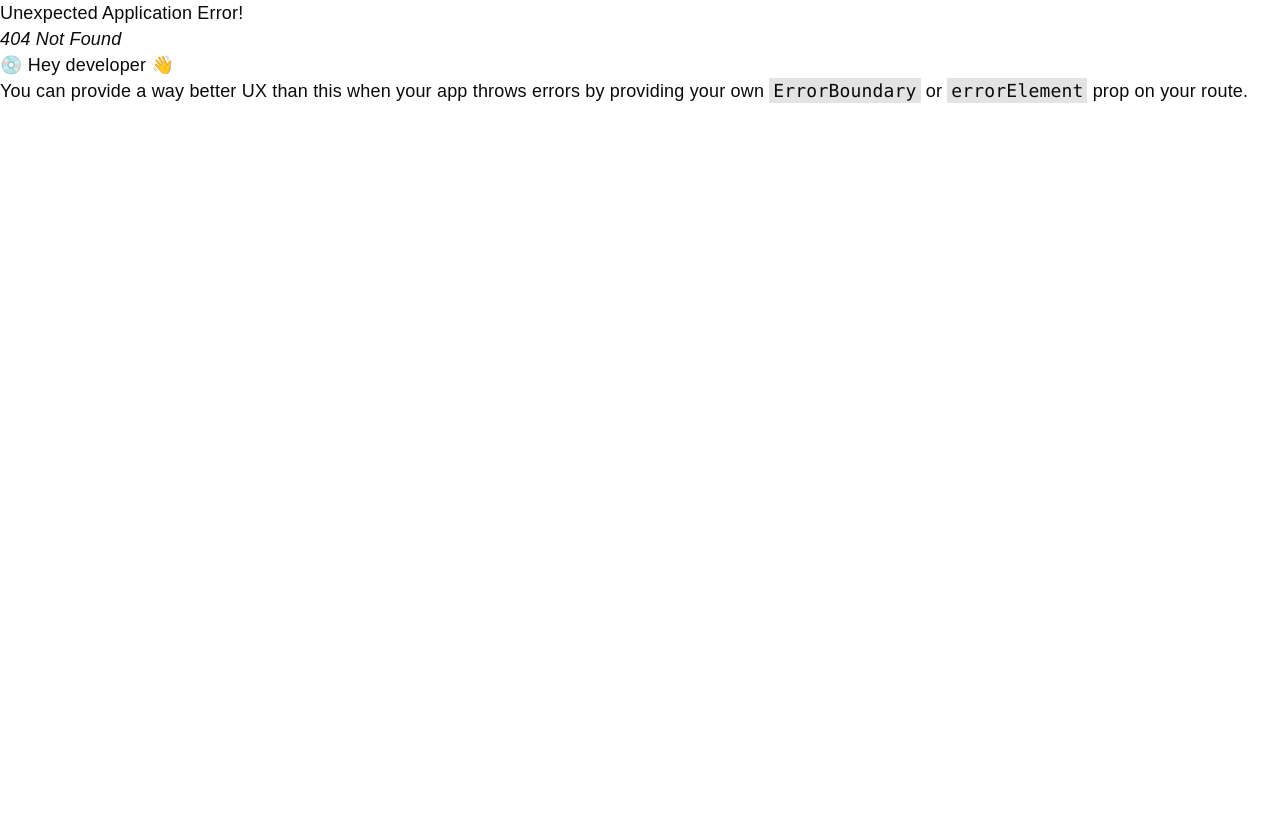
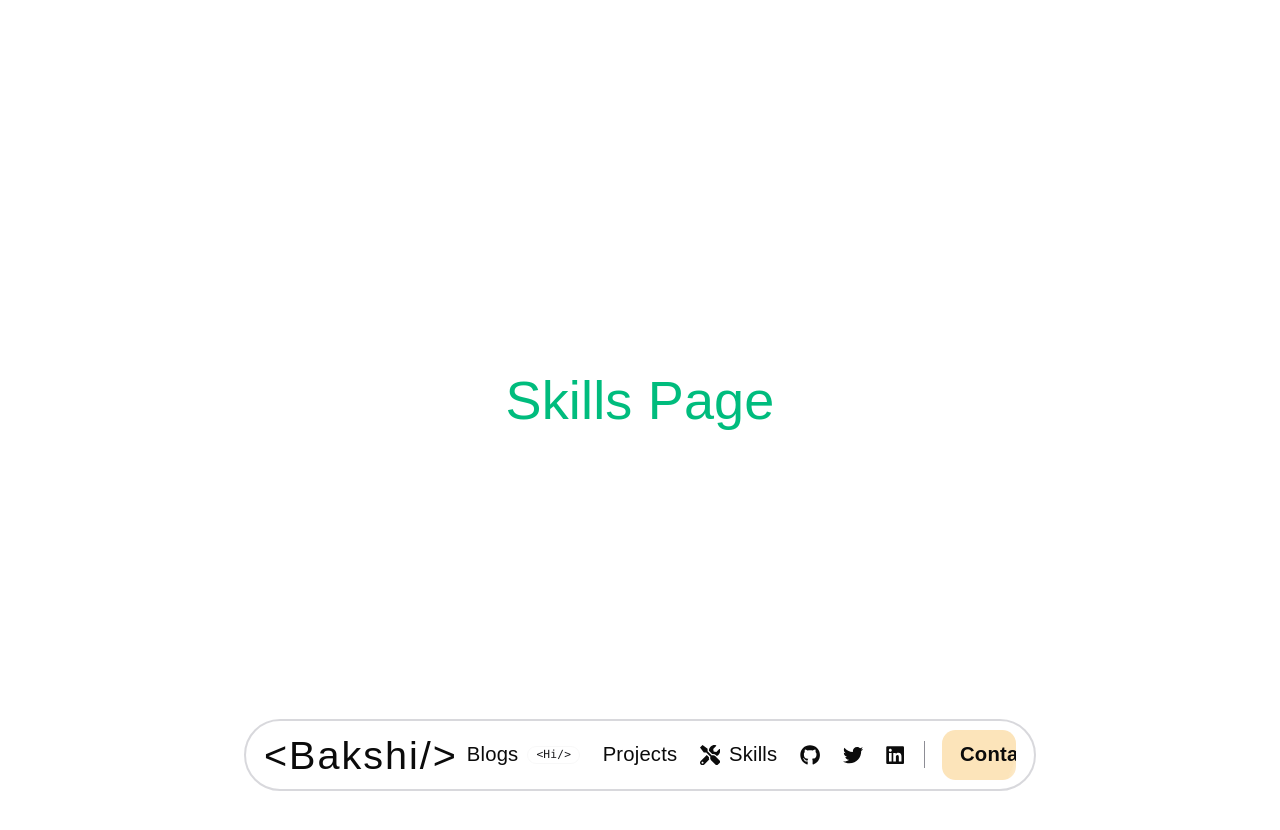
Before and after one commit to rou-nak-cloud/Dev.Portfolios, a React (Vite) app in the folder Portfolio_v3.1/: page /skill in a window 1280 px wide. Before the commit this address had no page. Shown: the top 830 px of the page. Built offline with nearby package versions, Linux system fonts and the light colour scheme; a web font is replaced by a local one.

Commit message:
BUBBLING effect  for router checked for 2 days in router system pv3

```diff
--- a/Portfolio_v3.1/package.json
+++ b/Portfolio_v3.1/package.json
@@ -17,6 +17,7 @@
     "react-dom": "^19.2.4",
     "react-icons": "^5.6.0",
     "react-router": "^7.13.1",
+    "react-router-dom": "^7.13.2",
     "tailwindcss": "^4.2.2"
   },
   "devDependencies": {
--- a/Portfolio_v3.1/src/App.jsx
+++ b/Portfolio_v3.1/src/App.jsx
@@ -1,25 +1,14 @@
-import Education from "./components/Education";
-import Hero from "./components/Hero";
-import LearningJourney from "./components/LearningPath";
+import { Outlet } from "react-router-dom";
 import Navbar from "./components/Navbar";
-import Skills from "./components/Skills";
-import BackToTop from "./utilities/BackToTop";
-import Marquee from "./utilities/Marquee";
 
 export default function App() {
   return (
     <>
       <Navbar />
-      <section>
-        <Hero />
-        <Marquee />
-        <LearningJourney />
-        <Education />
-        <Skills />
-        <BackToTop />
-
-        <div className="h-48 "></div>
-      </section>
+      {/* Outlet */}
+      <main>
+        <Outlet />
+      </main>
     </>
   );
 }
--- a/Portfolio_v3.1/src/components/Hero.jsx
+++ b/Portfolio_v3.1/src/components/Hero.jsx
@@ -1,4 +1,4 @@
-import { Link } from "react-router";
+import { Link } from "react-router-dom";
 import { aboutItems } from "../constants";
 import Button from "./Button";
 
--- a/Portfolio_v3.1/src/components/Navbar.jsx
+++ b/Portfolio_v3.1/src/components/Navbar.jsx
@@ -1,5 +1,5 @@
 import { useState } from "react";
-import { Link, useNavigate } from "react-router";
+import { Link } from "react-router-dom";
 import { AiOutlineClose } from "react-icons/ai";
 import { RiMenu5Line } from "react-icons/ri";
 
@@ -8,18 +8,20 @@ import { navList, desktopNavList } from "../constants";
 
 export default function Navbar() {
   const [menuOpen, setMenuOpen] = useState(false);
-  const navigate = useNavigate();
 
   return (
-    <nav className="fixed bottom-0 w-full h-18 z-40 bg-transparent backdrop-blur-xl">
+    <nav className="fixed bottom-0 w-full h-18 z-50 bg-transparent backdrop-blur-xl">
       <div
         className="max-w-176 w-full mx-auto px-4 py-2 flex items-center justify-between border-2 border-zinc-400/40 rounded-full"
-        onClick={() => navigate("/")}
+        // onClick={() => navigate("/")} BUBBLING ISSUE
       >
         {/* Logo */}
-        <h2 className="logo font-melodrama font-medium text-[1.8rem] md:text-[2.2rem] tracking-wider cursor-grabbing">
-          &lt;&Bakshi/&gt;
-        </h2>
+        <Link
+          to="/"
+          className="logo font-melodrama font-medium text-[1.8rem] md:text-[2.2rem] tracking-wider"
+        >
+          &lt;Bakshi/&gt;
+        </Link>
         {/* Mobile Menu */}
         <div className="md:hidden relative">
           <button
@@ -65,33 +67,24 @@ export default function Navbar() {
             })}
           </ul>
         </div>
+
         {/* Desktop Menu */}
         <ul className="hidden md:flex rounded-box items-center text-lg font-cabinet font-regular gap-1">
           {desktopNavList.map((item, index) => {
-            const Icon = item.icon; // as it wont work in js file so in jsx it works
+            const Icon = item.icon;
 
             return (
               <li
                 key={index}
-                className="rounded-xl px-2 py-1 transform transition-all duration-400 hover:-translate-y-1 hover:bg-(--button-hover) hover:shadow-md hover:shadow-amber-500/20 active:scale-95 cursor-pointer "
+                className="rounded-xl px-2 py-1 transform transition-all duration-400 hover:-translate-y-1 hover:bg-(--button-hover) hover:shadow-md hover:shadow-amber-500/20 active:scale-95 cursor-pointer"
               >
-                {item.type === "internal" ? (
-                  <a href={item.to} className="flex items-center gap-1">
-                    {item.label && <span>{item.label}</span>}
-                    {item.badge && (
-                      <span className="badge badge-sm font-mono">
-                        {item.badge}
-                      </span>
-                    )}
-                  </a>
-                ) : (
+                {item.type === "route" ? (
                   <Link
                     to={item.to}
-                    className={`flex items-center justify-center py-1 ${
-                      item.label ? "gap-2 " : "gap-1"
-                    } `}
+                    onClick={() => console.log("Navigating to:", item.to)}
+                    className={`flex items-center ${item.label ? "gap-2" : "gap-1"}`}
                   >
-                    {Icon && <Icon className="" />}
+                    {Icon && <Icon />}
                     {item.label && <span>{item.label}</span>}
                     {item.badge && (
                       <span className="badge badge-xs font-mono">
@@ -99,11 +92,22 @@ export default function Navbar() {
                       </span>
                     )}
                   </Link>
+                ) : (
+                  <a
+                    href={item.to}
+                    target="_blank"
+                    rel="noopener noreferrer"
+                    className="flex items-center gap-1"
+                  >
+                    {Icon && <Icon />}
+                    {item.label && <span>{item.label}</span>}
+                  </a>
                 )}
               </li>
             );
           })}
         </ul>
+        {/* Divider */}
         <div className="hidden md:flex w-px h-6 bg-zinc-500/80 mx-2"></div>
 
         {/* Contact Button */}
--- a/Portfolio_v3.1/src/components/Skills.jsx
+++ b/Portfolio_v3.1/src/components/Skills.jsx
@@ -8,8 +8,8 @@ export default function Skills() {
           s.
         </span>
         {/* draggable hint */}
-        <span className="text-xs md:text-sm pl-2 font-melodrama font-medium tracking-wider text-zinc-600 italic">
-          (draggable)
+        <span className="text-xs md:text-sm pl-2 font-melodrama font-semibold tracking-widest text-zinc-700 italic">
+          (explore )
         </span>
       </h2>
 
--- a/Portfolio_v3.1/src/constants.js
+++ b/Portfolio_v3.1/src/constants.js
@@ -20,26 +20,25 @@ const navList = [
     label: "Home",
     icon: SiHomebridge,
     to: "/",
-    type: "internal",
+    type: "route",
   },
   {
     label: "Blogs",
     icon: FaBlog,
     to: "/blogs",
-    type: "external",
-    badge: "Coders/",
+    type: "route",
   },
   {
     label: "Projects",
     icon: FaProjectDiagram,
     to: "/projects",
-    type: "external",
+    type: "route",
   },
   {
     label: "Skills",
     icon: FaTools,
     to: "#skills",
-    type: "internal",
+    type: "hash",
   },
   {
     label: "GitHub",
@@ -63,30 +62,25 @@ const navList = [
 
 // desktopNavLinks
 const desktopNavList = [
-  // External links with text
   {
     label: "Blogs",
     icon: null,
     to: "/blogs",
-    type: "external",
+    type: "route",
     badge: "<Hi/>",
   },
   {
     label: "Projects",
     icon: null,
     to: "/projects",
-    type: "external",
+    type: "route",
   },
-
-  // Internal link with text
   {
     label: "Skills",
     icon: FaTools,
-    to: "#skills",
-    type: "internal",
+    to: "/skill",
+    type: "route",
   },
-
-  // Social icons only
   {
     icon: FaGithub,
     to: "https://github.com/rou-nak-cloud",
--- a/Portfolio_v3.1/src/main.jsx
+++ b/Portfolio_v3.1/src/main.jsx
@@ -5,7 +5,7 @@
 import { StrictMode } from "react";
 import { createRoot } from "react-dom/client";
 import "./index.css";
-import { RouterProvider } from "react-router";
+import { RouterProvider } from "react-router-dom";
 import { router } from "./routes/app.routes.jsx";
 
 createRoot(document.getElementById("root")).render(
--- /dev/null
+++ b/Portfolio_v3.1/src/pages/Home.jsx
@@ -0,0 +1,23 @@
+import Hero from "../components/Hero";
+
+import LearningPath from "../components/LearningPath";
+import Education from "../components/Education";
+import Skills from "../components/Skills";
+
+import Marquee from "../utilities/Marquee";
+import BackToTop from "../utilities/BackToTop";
+
+export default function Home() {
+  return (
+    <section>
+      <Hero />
+      <Marquee />
+      <LearningPath />
+      <Education />
+      <Skills />
+      <BackToTop />
+
+      <div className="h-48"></div>
+    </section>
+  );
+}
--- /dev/null
+++ b/Portfolio_v3.1/src/pages/Skill.jsx
@@ -0,0 +1,7 @@
+export default function Skill() {
+  return (
+    <h1 className="flex items-center justify-center w-full min-h-screen text-5xl text-emerald-500 font-melodrama">
+      Skills Page
+    </h1>
+  );
+}
--- a/Portfolio_v3.1/src/routes/app.routes.jsx
+++ b/Portfolio_v3.1/src/routes/app.routes.jsx
@@ -1,19 +1,20 @@
-import { createBrowserRouter } from "react-router";
+import { createBrowserRouter } from "react-router-dom";
+
 import App from "../App";
+import Home from "../pages/Home";
 import Blog from "../pages/Blog";
 import Projects from "../pages/Projects";
+import Skill from "../pages/Skill";
 
 export const router = createBrowserRouter([
   {
     path: "/",
     element: <App />,
-  },
-  {
-    path: "/blogs",
-    element: <Blog />,
-  },
-  {
-    path: "/projects",
-    element: <Projects />,
+    children: [
+      { index: true, element: <Home /> },
+      { path: "blogs", element: <Blog /> },
+      { path: "projects", element: <Projects /> },
+      { path: "skill", element: <Skill /> },
+    ],
   },
 ]);
```
Also changed, not shown: 1 other file (tests, documents, lock files or other folders).
